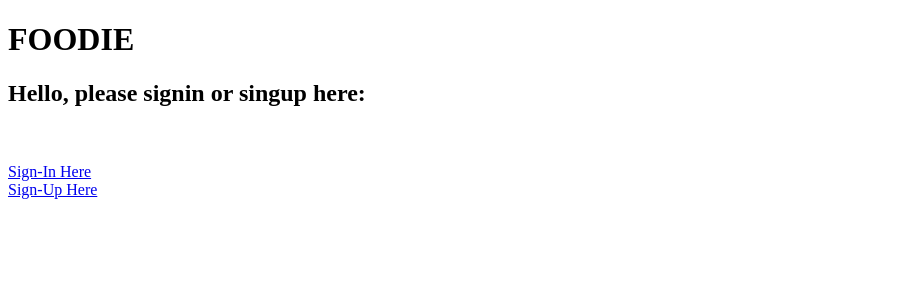
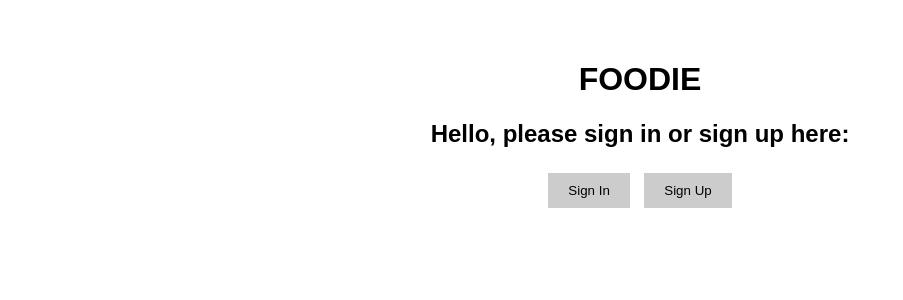
Before and after one commit to AllenAlfonso02/Foodie, a Flask app: template Foodie/templates/startingPage.html in a window 1280 px wide. Shown: the top 300 px of the page, without its empty margins (0-903 px from the left). Run offline with Flask 3, Linux system fonts and the light colour scheme; the template is opened without the code that fills it, so the values that code supplies are empty; some libraries are stand-ins or nearby versions.

Commit message:
Update startingPage.html

```diff
--- a/Foodie/templates/startingPage.html
+++ b/Foodie/templates/startingPage.html
@@ -1,12 +1,43 @@
-<!doctype html>
+<!DOCTYPE html>
 <html>
-    <body>
+<head>
+    <title>FOODIE</title>
+    <style>
+        body {
+            font-family: Arial, sans-serif;
+            margin: 0;
+            padding: 20px;
+        }
+        .container {
+            max-width: 600px;
+            margin: auto;
+            padding: 20px;
+            border-radius: 8px;
+        }
+        h1, h2 {
+            text-align: center;
+        }
+        .actions {
+            text-align: center;
+            margin-top: 20px;
+        }
+        .actions button {
+            padding: 10px 20px;
+            margin: 5px;
+            background-color: #ccc;
+            border: none;
+
+        }
+    </style>
+</head>
+<body>
+    <div class="container">
         <h1>FOODIE</h1>
-        <h2>Hello, please signin or singup here: </h2>
-        <br>
-        <br>
-        <a href="/signin">Sign-In Here</a>
-        <br>
-        <a href="/signup">Sign-Up Here</a>
-    </body>
+        <h2>Hello, please sign in or sign up here:</h2>
+        <div class="actions">
+            <button type="button" onclick="window.location.href='/signin'">Sign In</button>
+            <button type="button" onclick="window.location.href='/signup'">Sign Up</button>
+        </div>
+    </div>
+</body>
 </html>
```
